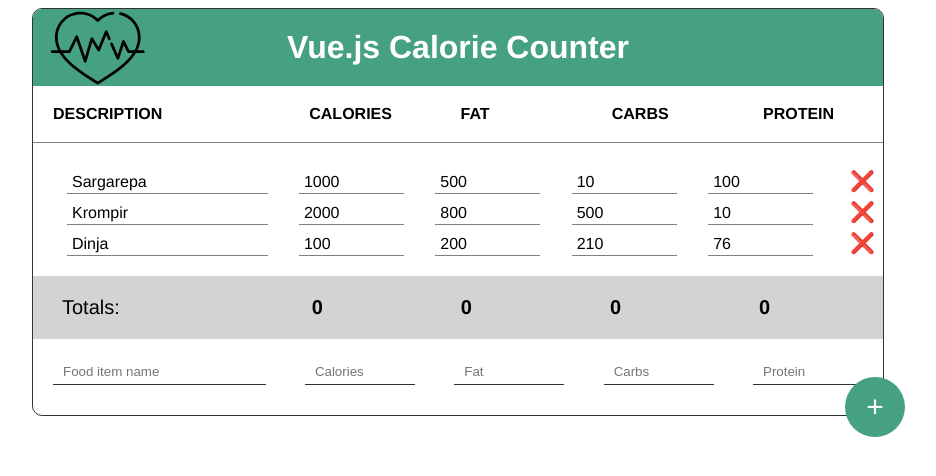
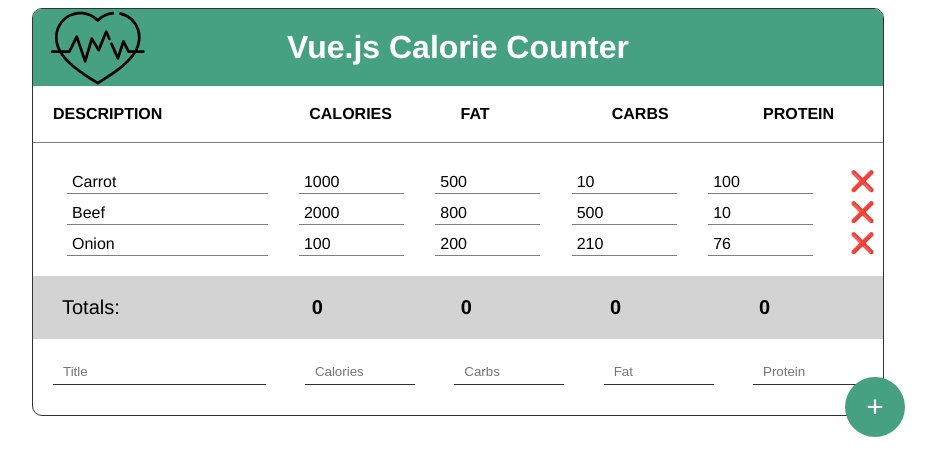
Before and after one commit to nlukic97/calorieCounterApp, a Vue app: page / in a window 1280 px wide. Shown: the top 476 px of the page, without its empty margins (182-1118 px from the left). Built offline with nearby package versions, Linux system fonts and the light colour scheme.

Commit message:
moved js to its own module, and cleaned up code

```diff
--- /dev/null
+++ b/src/components/HelloWorld/HelloWorld.js
@@ -0,0 +1,64 @@
+import foodList from "./foods.json";
+
+export default {
+    name: 'HelloWorld',
+    data: function(){
+      return {
+        newValues:{
+          name:null,
+          calories:null,
+          carbs:null,
+          fat:null,
+          protein:null
+        },
+
+        listOfItems: foodList, // imported from the JSON file (could be a database at some point)
+
+        totals: {
+          calories:0,
+          carbs: 0,
+          fat: 0,
+          protein:0
+        }
+      }
+    },
+    methods: {
+      addItem: function(){
+        this.listOfItems.push({
+          ...this.newValues
+        });
+
+        // Resetting pending values to null
+        this.newValues.name = null,
+        this.newValues.calories = null,
+        this.newValues.carbs = null,
+        this.newValues.fat = null,
+        this.newValues.protein = null,
+
+        // calculating total sum of macros
+        this.calcValues()
+      },
+
+      // Removes an item from the array of foods and recalculates the sum of macros
+      removeItem: function(itemIndex){
+        this.listOfItems.splice(itemIndex,1);
+        this.calcValues()
+      },
+
+      // recalculates the sum of macros
+      calcValues: function(){
+        //reset everything, so that it doesnt add up the existing add-up, double. So add all form start over.
+          this.totals.calories = 0;
+          this.totals.carbs = 0;
+          this.totals.fat = 0;
+          this.totals.protein = 0;
+
+        for(let i = 0; i < this.listOfItems.length; i++){
+          this.totals.calories += parseInt(this.listOfItems[i].calories);
+          this.totals.carbs += parseInt(this.listOfItems[i].carbs);
+          this.totals.fat += parseInt(this.listOfItems[i].fat);
+          this.totals.protein += parseInt(this.listOfItems[i].protein);
+        }
+      }
+    }
+  }
--- a/src/components/HelloWorld/HelloWorld.vue
+++ b/src/components/HelloWorld/HelloWorld.vue
@@ -11,125 +11,39 @@
 
     <ul>
       <li v-for="(item, index) in listOfItems" v-bind:key="index">
-        <span>{{item.name}}</span> <!--ovo v-bind nam treba ako vucemo neki data iz vue-a. Koji god attribut, ovo ce raditi -->
+        <span>{{item.name}}</span>
         <span>{{item.calories}}</span>
         <span>{{item.carbs}}</span>
         <span>{{item.fat}}</span>
-        <span>{{item.prot}}</span>
-        &nbsp; <!-- no break space entity. Pravi mali razmak. -->
+        <span>{{item.protein}}</span>
+
+        &nbsp;
+
         <button v-on:click="removeItem(index)">&#10060;</button>
-        <!--prosledjuje se index koji je kao gore, kao parametar -->
-      </li> <!--Loop za hvatanje informacija. item je element, index je broj -->
+      </li>
     </ul>
 
     <div id="totals">
       <span>Totals:</span>
-      <span>{{totals.totalCal}}</span>
-      <span>{{totals.totalCarbs}}</span>
-      <span>{{totals.totalFat}}</span>
-      <span>{{totals.totalProt}}</span>
+      <span>{{totals.calories}}</span>
+      <span>{{totals.carbs}}</span>
+      <span>{{totals.fat}}</span>
+      <span>{{totals.protein}}</span>
     </div>
 
     <div id="newItem">
-      <input v-bind:placeholder="placeholderValues.inputNameText" v-model="newValues.newName" type="text">
-      <input v-bind:placeholder="placeholderValues.inputCalorieText" v-model="newValues.newCalories" type="number">
-      <input v-bind:placeholder="placeholderValues.inputCarbsText" v-model="newValues.newCarbs" type="number">
-      <input v-bind:placeholder="placeholderValues.inputFatText" v-model="newValues.newFat" type="number">
-      <input v-bind:placeholder="placeholderValues.inputProteinText" v-model="newValues.newProtein" type="number">
-      <button v-on:click="addItem">+</button>
+      <input placeholder="Title" v-model="newValues.name" type="text">
+      <input placeholder="Calories" v-model="newValues.calories" type="number">
+      <input placeholder="Carbs" v-model="newValues.carbs" type="number">
+      <input placeholder="Fat" v-model="newValues.fat" type="number">
+      <input placeholder="Protein" v-model="newValues.protein" type="number">
+      <button @click="addItem">+</button>
     </div>
   </div>
 </template>
 
-<script>
-export default {
-  name: 'HelloWorld',
-  data: function(){
-    return {
-      placeholderValues:{
-        inputNameText:'Food item name',
-        inputCalorieText:'Calories',
-        inputCarbsText:'Fat',
-        inputFatText:'Carbs',
-        inputProteinText:'Protein'
-        },
-      newValues:{
-        newName:'',
-        newCalories:'',
-        newCarbs:'',
-        newFat:'',
-        newProtein:''
-      },
-      listOfItems: [
-          {
-          name:'Sargarepa',
-          calories: 1000,
-          carbs: 500,
-          fat: 10,
-          prot: 100
-        },
-        {
-          name:'Krompir',
-          calories: 2000,
-          carbs: 800,
-          fat: 500,
-          prot: 10
-        },
-        {
-          name:'Dinja',
-          calories: 100,
-          carbs: 200,
-          fat: 210,
-          prot: 76
-        }
-      ],
-      totals: {
-        totalCal:0,
-        totalCarbs: 0,
-        totalFat: 0,
-        totalProt:0
-      }
-    }
-  },
-  methods: {
-    addItem: function(){
-      this.listOfItems.push({
-        name: this.newValues.newName,
-        calories: this.newValues.newCalories,
-        carbs: this.newValues.newCarbs,
-        fat: this.newValues.newFat,
-        prot: this.newValues.newProtein,
-      });
-      this.newValues.newName = null,      // promenio si ove u null jer kad je string zezne celu stvar. Kad je 0, vidi se.
-      this.newValues.newCalories = null,
-      this.newValues.newCarbs = null,
-      this.newValues.newFat = null,
-      this.newValues.newProtein = null,
-      this.calcValues()
-    },
-    removeItem: function(itemIndex){ //itemIndex gleda index
-    this.listOfItems.splice(itemIndex,1); //ukloni element iz arraya koji ima ovaj index(itemIndex)
-    this.calcValues()
-    },
-    calcValues: function(){
-      //reset everything, so that it doesnt add up the existing add-up, double. So add all form start over.
-        this.totals.totalCal = 0;
-        this.totals.totalCarbs = 0;
-        this.totals.totalFat = 0;
-        this.totals.totalProt = 0;
-      for(let i = 0; i < this.listOfItems.length; i++){ //kad zakomentarisem cetiri linije koda ispod, nastane beskonacan loop. Zasto?
-        // console.log(this.totals.totalCal);
-        this.totals.totalCal += parseInt(this.listOfItems[i].calories); //cak i ako promenim ovde [i] u cifru, beskonacan loop.
-        this.totals.totalCarbs += parseInt(this.listOfItems[i].carbs);
-        this.totals.totalFat += parseInt(this.listOfItems[i].fat);
-        this.totals.totalProt += parseInt(this.listOfItems[i].prot);
-      }
-    }
-  }
-}
-</script>
+<!-- JavaScript -->
+<script src="./HelloWorld.js" defer></script>
 
 <!-- Add "scoped" attribute to limit CSS to this component only -->
-<style scoped lang='scss'>
-@import '@/components/HelloWorld/HelloWorld.scss';
-</style>
+<style scoped lang='scss' src="./HelloWorld.scss"></style>
--- /dev/null
+++ b/src/components/HelloWorld/foods.json
@@ -0,0 +1,23 @@
+[
+    {
+        "name":"Carrot",
+        "calories": 1000,
+        "carbs": 500,
+        "fat": 10,
+        "protein": 100
+    },
+    {
+        "name":"Beef",
+        "calories": 2000,
+        "carbs": 800,
+        "fat": 500,
+        "protein": 10
+    },
+    {
+        "name":"Onion",
+        "calories": 100,
+        "carbs": 200,
+        "fat": 210,
+        "protein": 76
+    }
+]
```
